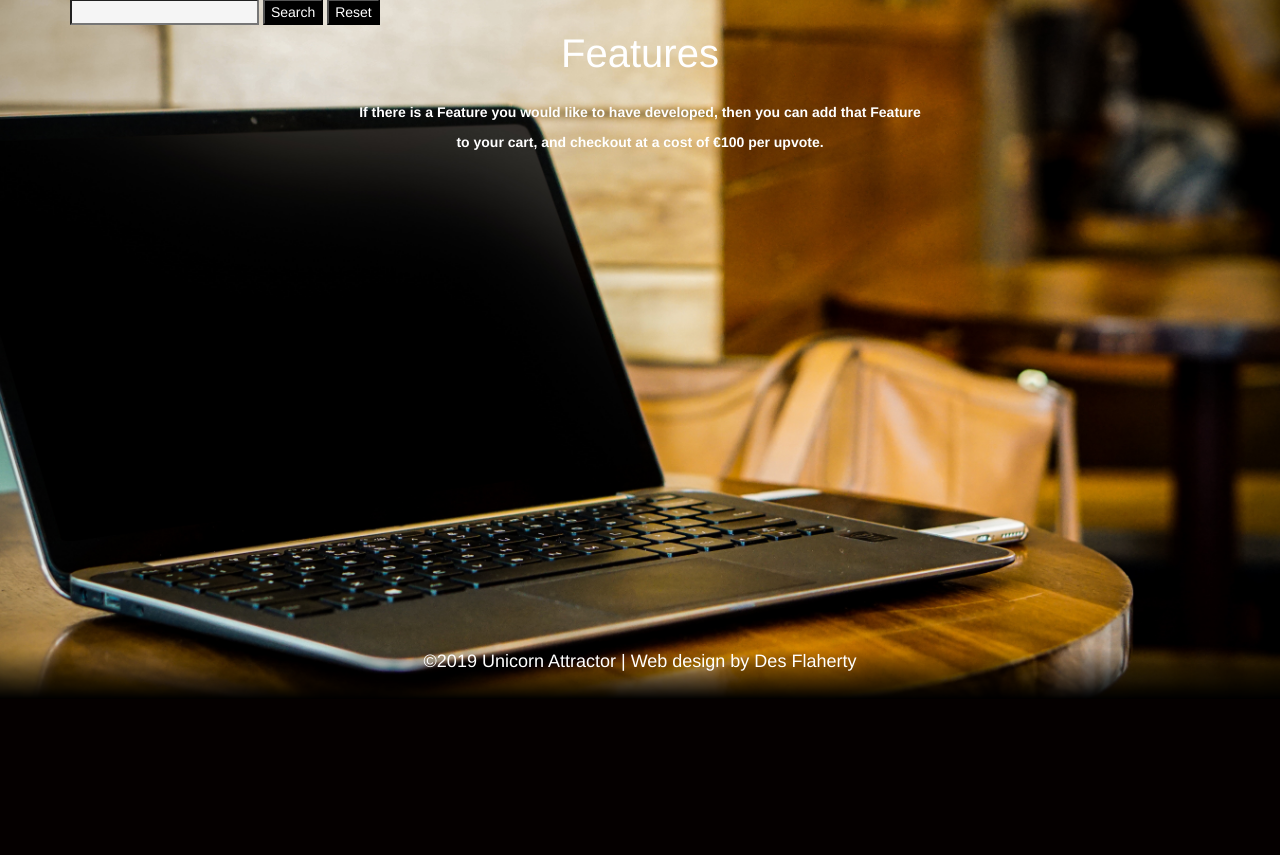
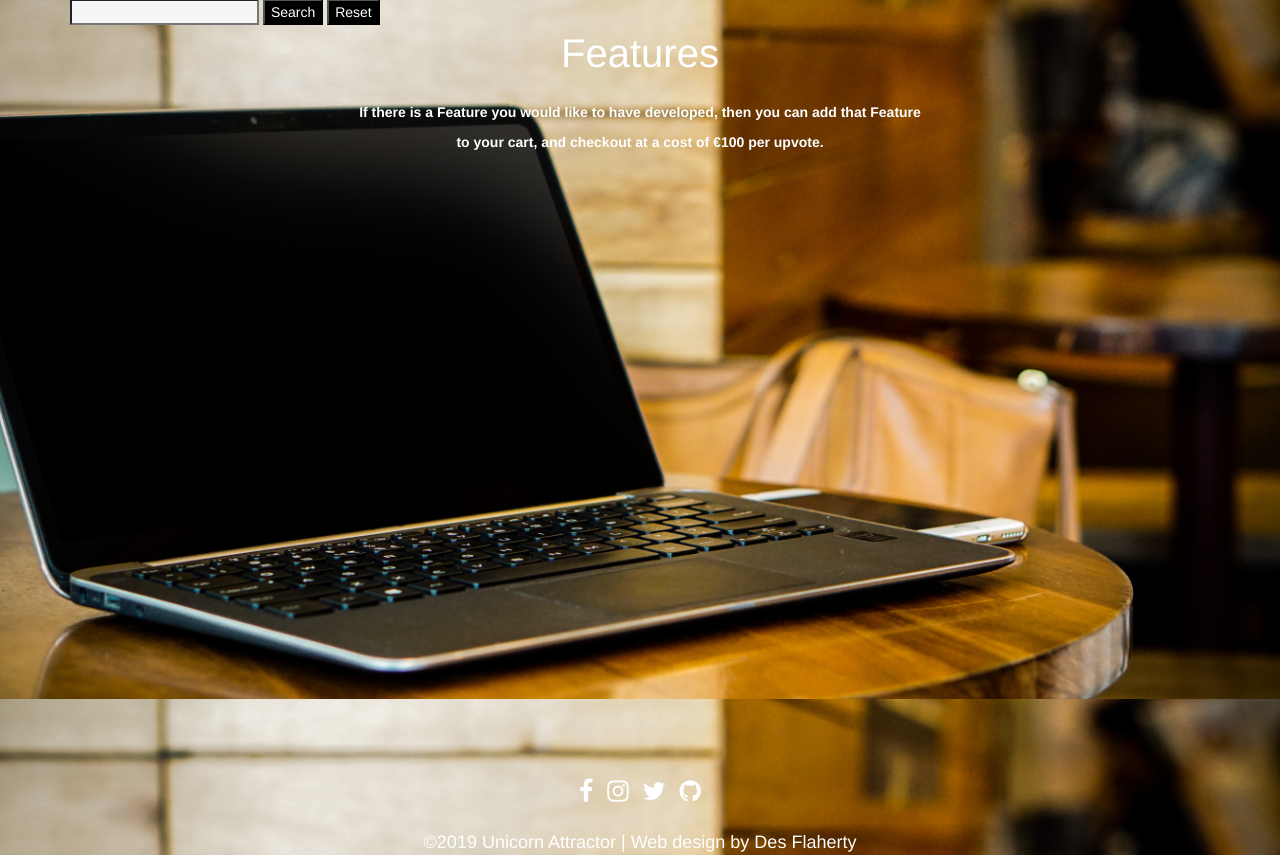
Before and after one commit to desflaherty/Unicorn_issue_tracker, a Django app: page /features/ in a window 1280 px wide. Shown: the part 101-956 px from the top of the page. Before the commit the page ends 797 px from the top, so only its background shows below. Run offline with Django 3.2, Linux system fonts and the light colour scheme; data that the repository does not hold is empty; some libraries are stand-ins or nearby versions.

Commit message:
styling footer on features app

```diff
--- a/accounts/templates/footer.html
+++ b/accounts/templates/footer.html
@@ -1,5 +1,11 @@
 <footer class="container-fluid center">
     <div>
+        <a class='inline' href="https://www.facebook.com/" target="_blank"><i class="fa fa-facebook-f"></i></a>
+        <a class='inline' href="https://www.instagram.com/accounts/login/?hl=en" target="_blank"><i class="fa fa-instagram"></i></a>
+        <a class='inline' href="https://twitter.com/" target="_blank"><i class="fa fa-twitter"></i></a>
+         <a class='inline' href="https://github.com/desflaherty/Unicorn_issue_tracker" target="_blank"><i class="fa fa-github"></i></a>
+         <br>
+        <br>
         <p class="footer-text">&copy;2019 Unicorn Attractor | Web design by Des Flaherty</p>
     </div>
 
--- a/features/templates/features.html
+++ b/features/templates/features.html
@@ -2,7 +2,8 @@
 
 {% block content %}
 <div class="container">
-
+<div class="page-container">
+<div class="content-wrap">
         <div class="form-display left">
             <form action="{% url 'search' %}" method="get">
                 <input class="input" type="text" name="q">
@@ -67,8 +68,7 @@
 </div>
 
 
-
-
-
 {% include 'footer.html' %}
+</div>
+</div>
 {% endblock %}
--- a/static/css/style.css
+++ b/static/css/style.css
@@ -48,7 +48,7 @@ caption p {
 
 .row.row-flex {
     display: flex;
-   /* flex-wrap: wrap;*/
+   flex-wrap: wrap;
     margin-top: 30px;
 }
 
@@ -213,21 +213,34 @@ footer a {
     font-size: 18px;
 }
 
+
 footer {
-    position: absolute;
-    background-image: linear-gradient(rgba(0,0,0,0),rgba(0,0,0,1));
-    height: 50px;
-    width: 100%;
-    margin-top: 10px;
-    bottom: 0;
-    text-align: center;
+  position: absolute;
+  bottom: 0;
+  width: 100%;
+  height: 2.5rem;            /* Footer height */
+  text-align: center;
+}
 
-}
+
+
 
 .footer-block {
     width: 100%;
     height: 100px;
 }
+
+.page-container {
+  position: relative;
+  min-height: 100vh;
+}
+.content-wrap {
+  padding-bottom: 2.5rem;    /* Footer height */
+}
+
+
+
+
 
 /**************PROFILE FORM STYLING************************/
 
@@ -293,7 +306,7 @@ footer {
     border-top-left-radius: 20px;
     border-bottom-right-radius: 20px;
     color: black;
-    margin: 0 7px 14px 7px;
+   /* margin: 0 7px 14px 7px;*/
     position: relative;
     background-color: rgba(255,255,255,.7);
     box-shadow: 10px 10px 5px 0px rgba(0,0,0,0.75);
@@ -466,8 +479,15 @@ background-color: orange;
     }
 }
 
-@media screen and (max-width: 320px) {
+@media screen and (max-width: 360px) {
     .footer-text {
        font-size: 12px;
     }
 }
+
+
+@media screen and (max-width: 320px) {
+    .footer-text {
+       font-size: 10px;
+    }
+}
```
